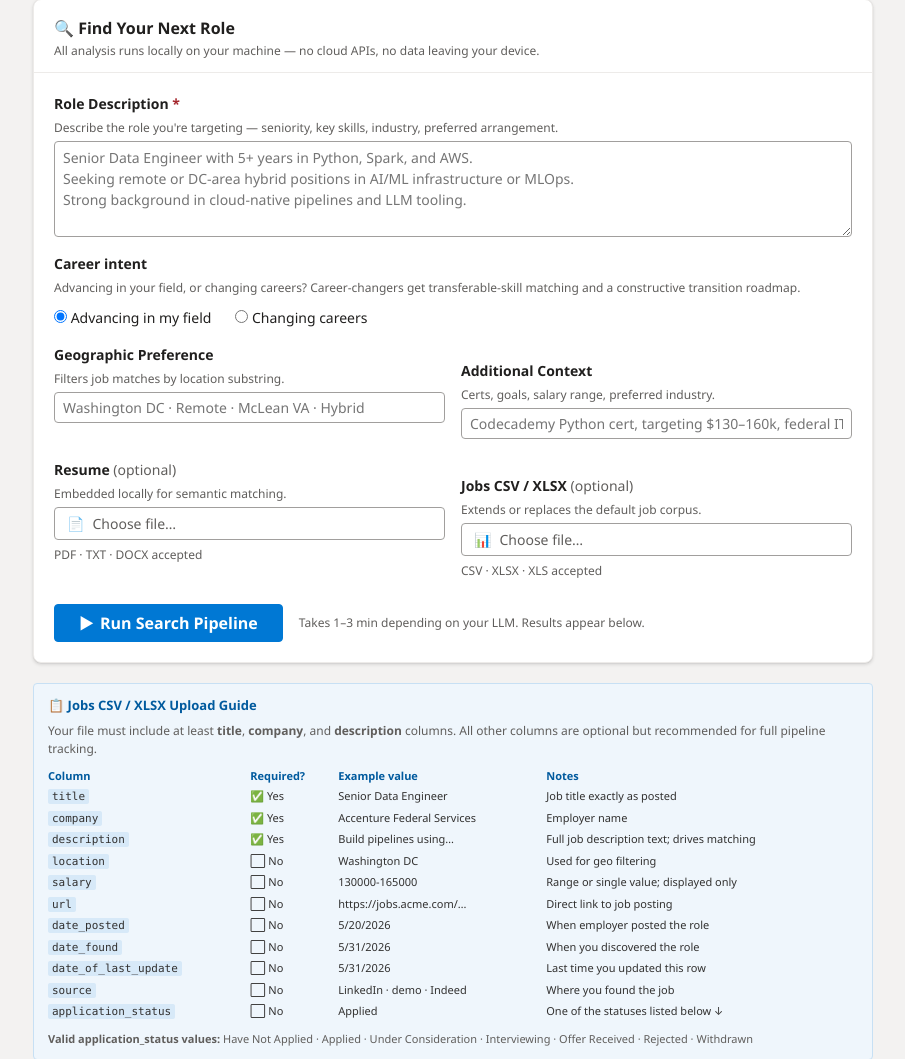
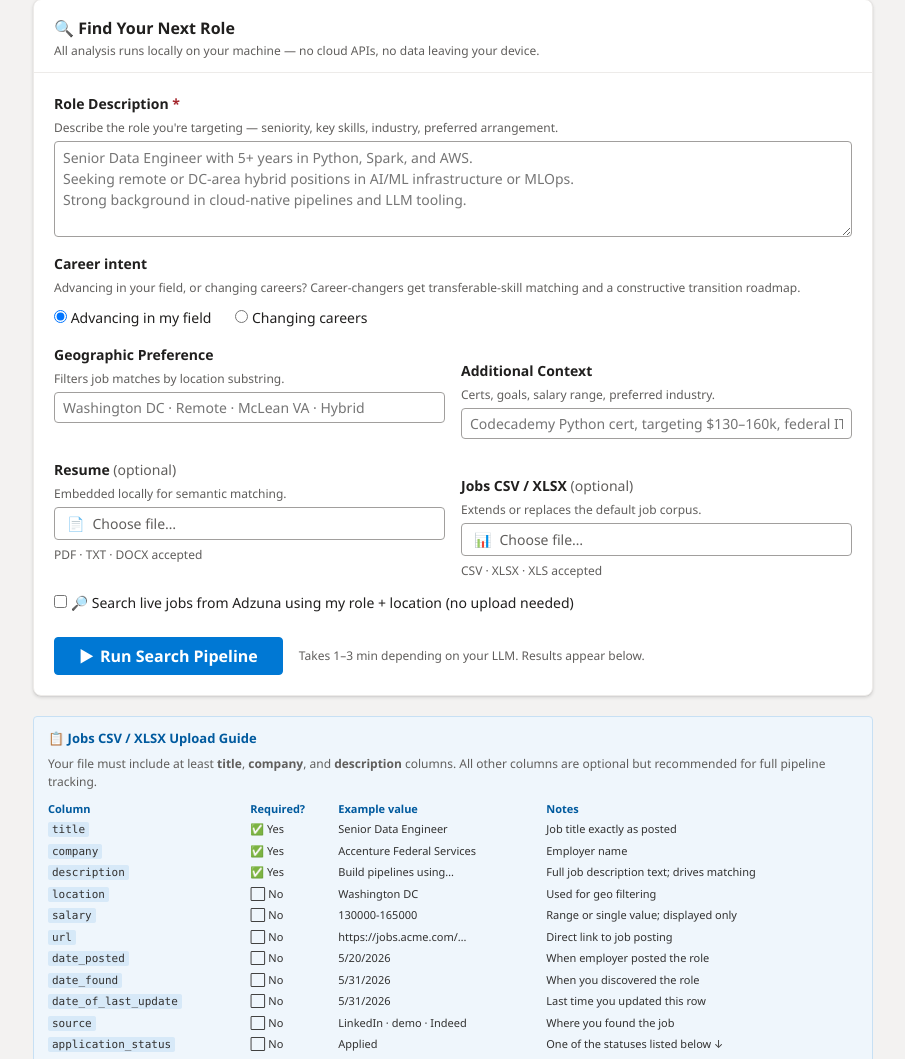
Before and after one commit to PWDevens/job-search-ai-agent, a Flask app: page / in a window 1280 px wide. Shown: the part 73-1132 px from the top of the page, without its empty margins (187-1092 px from the left). Run offline with Flask 3, Linux system fonts and the light colour scheme.

Commit message:
feat(B1): live Adzuna job discovery in the product (find, not just rank)
Biggest JTBD gap: the Flask app required the user to UPLOAD a jobs CSV — it ranked a
list, it didn't help FIND. Now a "Search live jobs from Adzuna" checkbox fetches
postings by role + location (reuses app.pipeline.job_search.search_adzuna), ingests
them (A0 section parsing applies), then the pipeline runs on the fresh index.
Graceful degradation: missing ADZUNA keys / errors flash a message and fall back to
the existing index. Adds ADZUNA_APP_ID/ADZUNA_APP_KEY to enable.

Co-Authored-By: Claude Opus 4.8 <noreply@anthropic.com>

```diff
--- a/app/routes.py
+++ b/app/routes.py
@@ -223,6 +223,29 @@ def search():
         session["uploaded_jobs_path"] = str(jobs_file_path)
     else:
         session.pop("uploaded_jobs_path", None)
+
+    # ── 2b. Optional LIVE job discovery from Adzuna (B1: find, don't just rank) ──
+    # Lets the user search by role + location instead of uploading a jobs file.
+    if request.form.get("fetch_live"):
+        try:
+            from app.pipeline.job_search import search_adzuna
+            from app.pipeline.ingest import ingest_jobs
+            import csv as _csv, tempfile
+            live = search_adzuna(role_description[:80], geo_preference or None, n=25)
+            if live:
+                tmp = Path(tempfile.gettempdir()) / "adzuna_live.csv"
+                with open(tmp, "w", newline="", encoding="utf-8") as _f:
+                    w = _csv.DictWriter(_f, fieldnames=["title", "company", "location",
+                                        "description", "salary", "url", "date_posted", "source"])
+                    w.writeheader(); w.writerows(live)
+                n_live = ingest_jobs(str(tmp))
+                tmp.unlink(missing_ok=True)
+                flash(f"🔎 Fetched {n_live} live jobs from Adzuna for '{role_description[:40]}'.", "info")
+            else:
+                flash("No live jobs found for that role/location. Using existing index.", "warning")
+        except Exception as exc:
+            logger.warning("Live Adzuna fetch failed: %s", exc)
+            flash(f"Live job search unavailable ({exc}). Using existing index.", "warning")
 
     # ── 3. Run pipeline ────────────────────────────────────────────────
     top_jobs, resume_recs, blind_spots = [], [], []
--- a/app/templates/index.html
+++ b/app/templates/index.html
@@ -127,6 +127,14 @@
           </div>
         </div>
 
+        <!-- Live job discovery (B1): search instead of upload -->
+        <div class="ms-field" style="margin-top:12px;">
+          <label style="font-weight:normal;">
+            <input type="checkbox" name="fetch_live" value="1" />
+            🔎 Search live jobs from Adzuna using my role + location (no upload needed)
+          </label>
+        </div>
+
         <!-- Submit -->
         <div style="margin-top:24px; display:flex; align-items:center; gap:16px;">
           <button type="submit" class="ms-btn ms-btn--primary ms-btn--lg" id="submitBtn">
```
